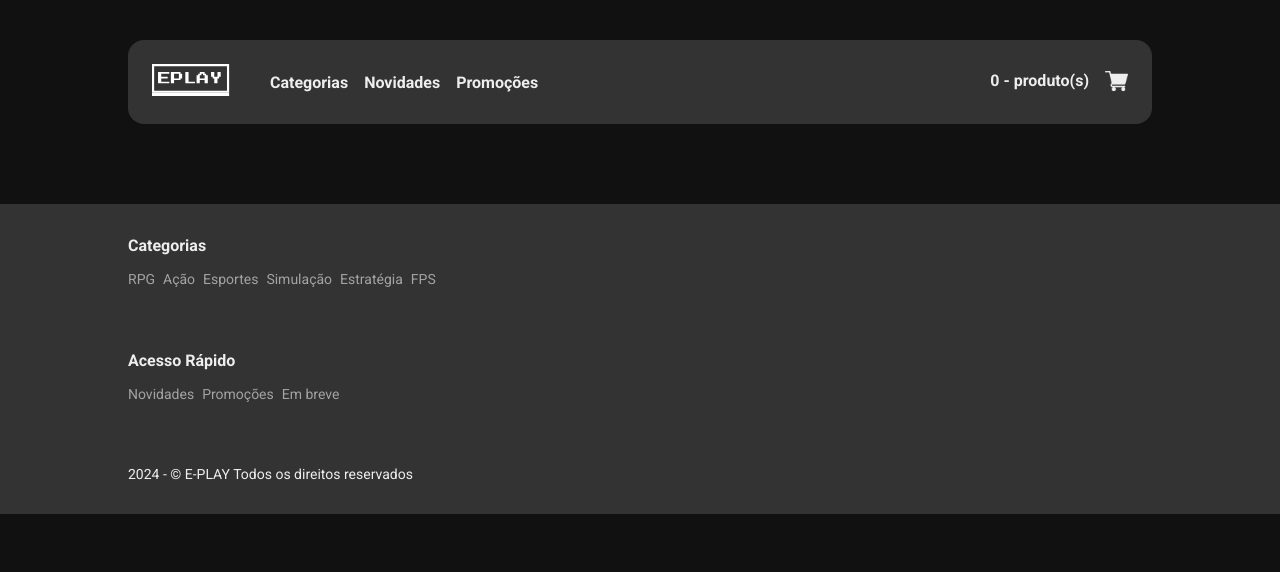
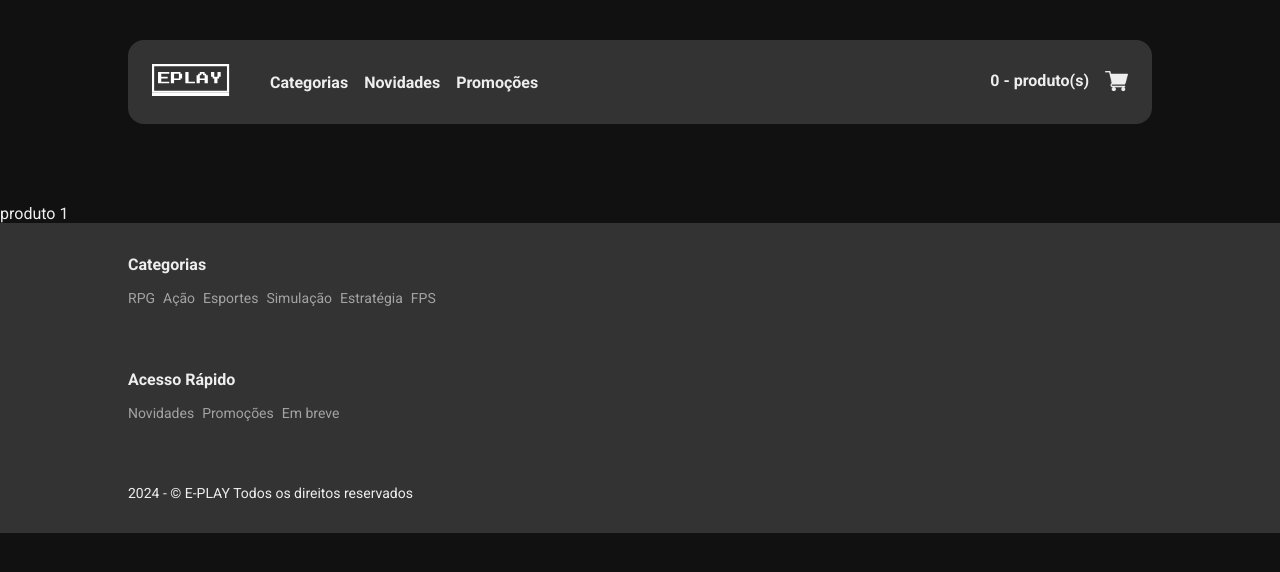
Before and after one commit to diegocavalcanti-dev/projeto-eplay, a React (Create React App) app: page /product/1 in a window 1280 px wide. Shown: the top 572 px of the page. Built offline with nearby package versions, Linux system fonts and the light colour scheme.

Commit message:
Rotas: Configurando e compreendendo | criando a página para o produto | desestruturando e manipulando parâmetro de rota

```diff
--- /dev/null
+++ b/src/pages/Product/index.tsx
@@ -0,0 +1,9 @@
+import { useParams } from 'react-router-dom'
+
+export const Product = () => {
+  const { id } = useParams()
+
+  return <div>produto {id}</div>
+}
+
+export default Product
--- a/src/routes.tsx
+++ b/src/routes.tsx
@@ -1,11 +1,13 @@
 import { Routes, Route } from 'react-router-dom'
 import Home from './pages/Home'
 import Categories from './pages/Categories'
+import Product from './pages/Product'
 
 const Rotas = () => (
   <Routes>
     <Route path="/" element={<Home />} />
     <Route path="/categories" element={<Categories />} />
+    <Route path="/product/:id" element={<Product />} />
   </Routes>
 )
 
```
